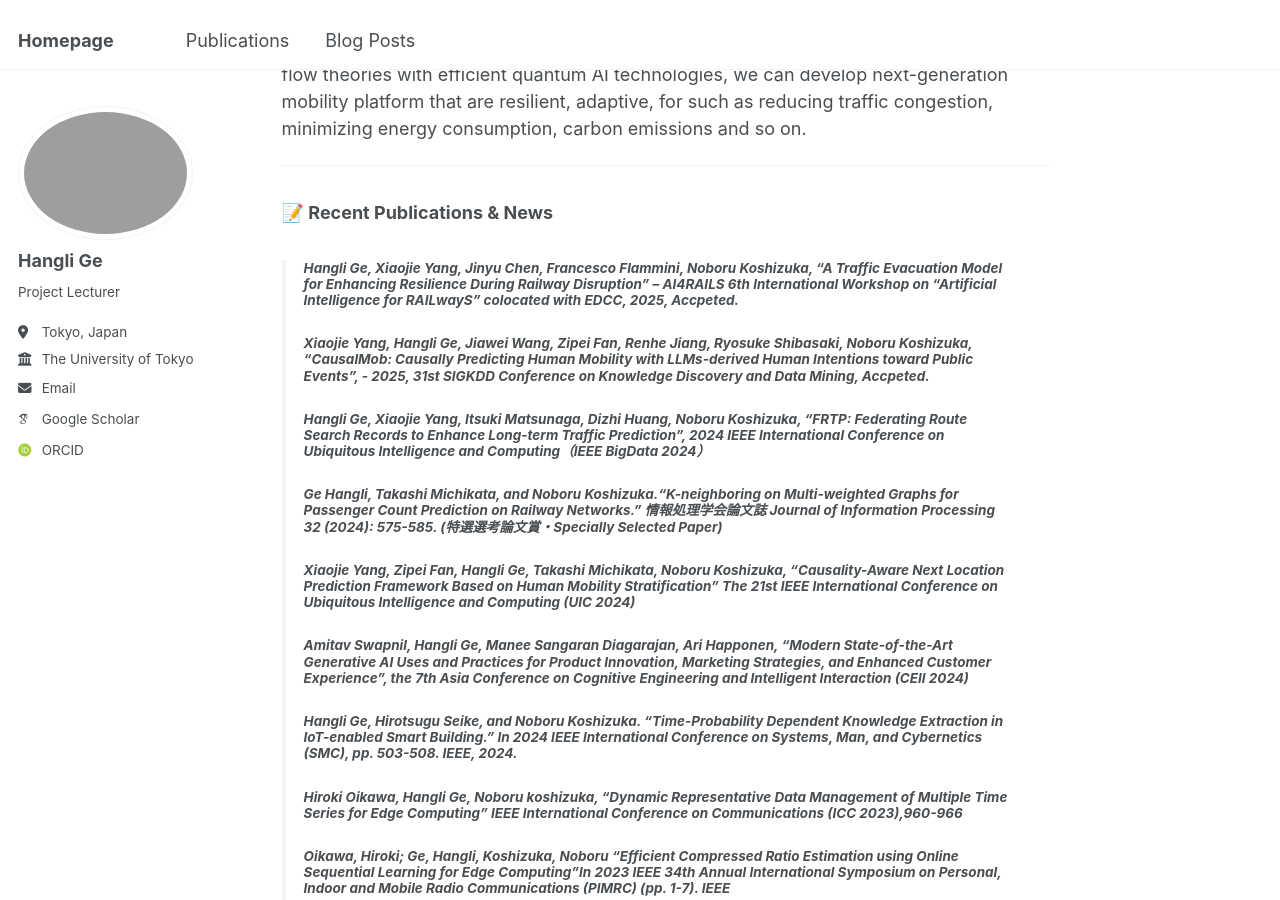
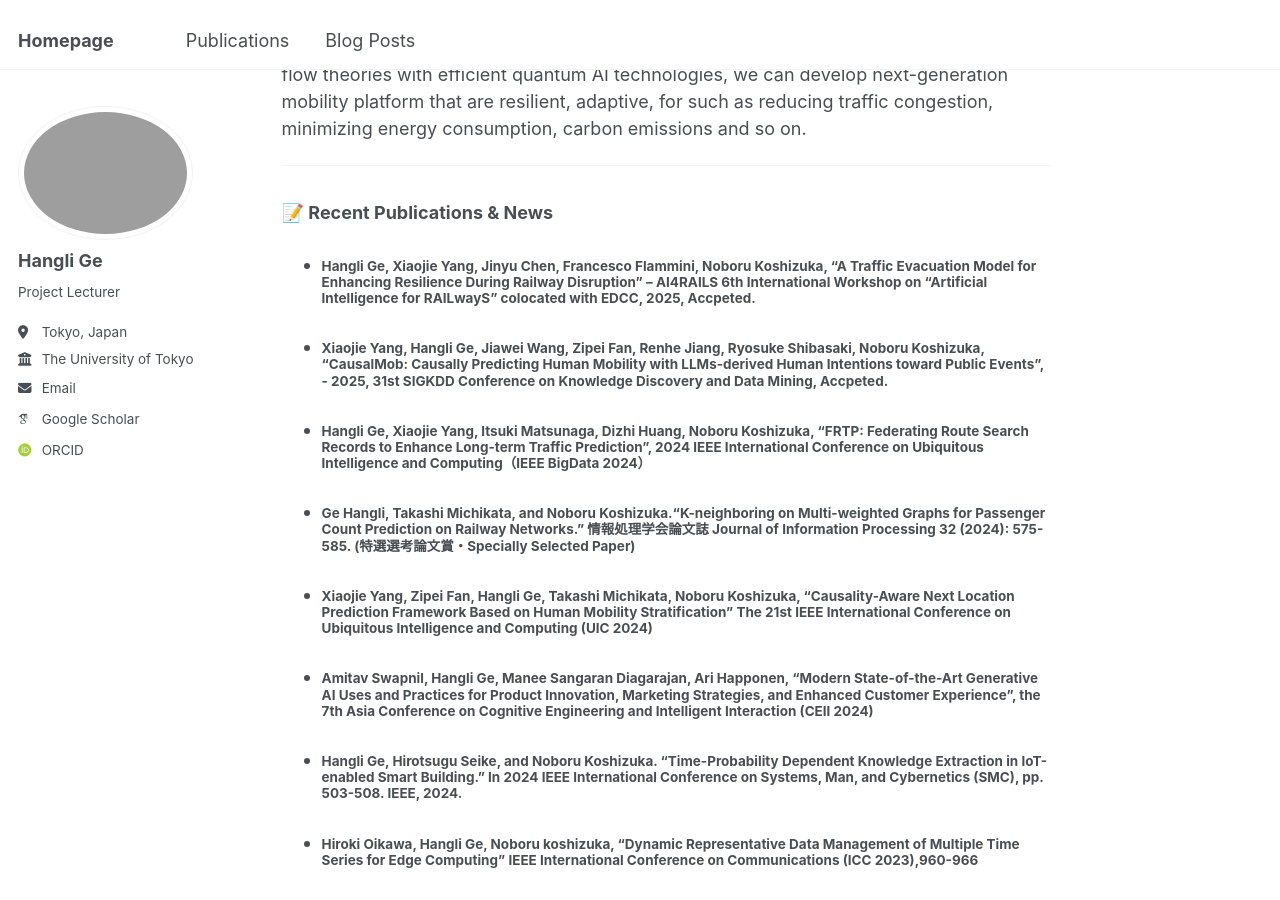
Before and after one commit to christie888/christie888.github.io, a Jekyll site: the page built from _pages/about.md, in a window 1280 px wide and 900 px high, scrolled down 1087 px. Built offline with Jekyll 4.4.1, drawn with Linux system fonts in a browser that asks for light colours; some web fonts are replaced.

```diff
--- a/_pages/about.md
+++ b/_pages/about.md
@@ -34,20 +34,20 @@ As quantum computing advances, Pysicis-informed (PI)-AI offers a bridge between
 ---
 
 ### 📝 Recent Publications & News
-> #####  **Hangli Ge**, Xiaojie Yang, Jinyu Chen, Francesco Flammini, Noboru Koshizuka, **"A Traffic Evacuation Model for Enhancing Resilience During Railway Disruption"** – AI4RAILS 6th International Workshop on “Artificial Intelligence for RAILwayS” colocated with EDCC, 2025, Accpeted.
-> ##### Xiaojie Yang, **Hangli Ge**, Jiawei Wang, Zipei Fan, Renhe Jiang, Ryosuke Shibasaki, Noboru Koshizuka, **"CausalMob: Causally Predicting Human Mobility with LLMs-derived Human Intentions toward Public Events"**, - 2025, 31st SIGKDD Conference on Knowledge Discovery and Data Mining, Accpeted.
-> #####  **Hangli Ge**, Xiaojie Yang, Itsuki Matsunaga, Dizhi Huang, Noboru Koshizuka, **"FRTP: Federating Route Search Records to Enhance Long-term Traffic Prediction"**, 2024 IEEE International Conference on Ubiquitous Intelligence and Computing（IEEE BigData 2024）
-> #####  Ge Hangli, Takashi Michikata, and Noboru Koshizuka.“K-neighboring on Multi-weighted Graphs for Passenger Count Prediction on Railway Networks.” 情報処理学会論文誌 Journal of Information Processing 32 (2024): 575-585. (特選選考論文賞・Specially Selected Paper)
-> #####  Xiaojie Yang, Zipei Fan, **Hangli Ge**, Takashi Michikata, Noboru Koshizuka, **"Causality-Aware Next Location Prediction Framework Based on Human Mobility Stratification"** The 21st IEEE International Conference on Ubiquitous Intelligence and Computing (UIC 2024)
-> #####  Amitav Swapnil, **Hangli Ge**, Manee Sangaran Diagarajan, Ari Happonen, **"Modern State-of-the-Art Generative AI Uses and Practices for Product Innovation, Marketing Strategies, and Enhanced Customer Experience"**, the 7th Asia Conference on Cognitive Engineering and Intelligent Interaction (CEII 2024)
-> #####  **Hangli Ge**, Hirotsugu Seike, and Noboru Koshizuka. **"Time-Probability Dependent Knowledge Extraction in IoT-enabled Smart Building."** In 2024 IEEE International Conference on Systems, Man, and Cybernetics (SMC), pp. 503-508. IEEE, 2024.
-> ##### Hiroki Oikawa, Hangli Ge, Noboru koshizuka, “Dynamic Representative Data Management of Multiple Time Series for Edge Computing” IEEE International Conference on Communications (ICC 2023),960-966
-> ##### Oikawa, Hiroki; Ge, Hangli, Koshizuka, Noboru “Efficient Compressed Ratio Estimation using Online Sequential Learning for Edge Computing”In 2023 IEEE 34th Annual International Symposium on Personal, Indoor and Mobile Radio Communications (PIMRC) (pp. 1-7). IEEE
-> ##### Itsuki Matsunaga, Yuto Kosugi, Ge Hangli, Takashi Michikata, Noboru Koshizuka, “Improving Long-Term Traffic Prediction with Online Search Log Data” 2023 IEEE 47th Annual Computers, Software, and Applications Conference (COMPSAC). IEEE, 2023
->##### Hiroki Oikawa, Hangli Ge, Noboru koshizuka, “On-line Interpolation-based Data Management for Time-Series Data toward Edge Computing” GLOBECOM 2022-2022 IEEE Global Communications Conference, 5050-5056
->##### Hangli Ge, Lifeng Lin, Renhe Jiang, Takashi Michikata, Noboru Koshizuka, “Multi-weighted Graphs Learning for Passenger Count Prediction on Railway Network”, In 2022 IEEE 46th Annual Computers, Software, and Applications Conference (COMPSAC) (pp.374-382).IEEE.
-> ##### Ge Hangli, Zhe Sun, Yasuhira Chiba, and Noboru Koshizuka. "Accurate indoor location awareness based on machine learning of environmental sensing data." Computers & Electrical Engineering 98 (2022): 107676.
->##### Hangli Ge, Xiaohui Peng, Noboru Koshizuka, Applying knowledge inference on event-conjunction for automatic control in smart building, Applied Sciences 11 (3), 935,2021
+* #####  **Hangli Ge**, Xiaojie Yang, Jinyu Chen, Francesco Flammini, Noboru Koshizuka, **"A Traffic Evacuation Model for Enhancing Resilience During Railway Disruption"** – AI4RAILS 6th International Workshop on “Artificial Intelligence for RAILwayS” colocated with EDCC, 2025, Accpeted.
+* ##### Xiaojie Yang, **Hangli Ge**, Jiawei Wang, Zipei Fan, Renhe Jiang, Ryosuke Shibasaki, Noboru Koshizuka, **"CausalMob: Causally Predicting Human Mobility with LLMs-derived Human Intentions toward Public Events"**, - 2025, 31st SIGKDD Conference on Knowledge Discovery and Data Mining, Accpeted.
+* #####  **Hangli Ge**, Xiaojie Yang, Itsuki Matsunaga, Dizhi Huang, Noboru Koshizuka, **"FRTP: Federating Route Search Records to Enhance Long-term Traffic Prediction"**, 2024 IEEE International Conference on Ubiquitous Intelligence and Computing（IEEE BigData 2024）
+*  #####  Ge Hangli, Takashi Michikata, and Noboru Koshizuka.“K-neighboring on Multi-weighted Graphs for Passenger Count Prediction on Railway Networks.” 情報処理学会論文誌 Journal of Information Processing 32 (2024): 575-585. (特選選考論文賞・Specially Selected Paper)
+*  #####  Xiaojie Yang, Zipei Fan, **Hangli Ge**, Takashi Michikata, Noboru Koshizuka, **"Causality-Aware Next Location Prediction Framework Based on Human Mobility Stratification"** The 21st IEEE International Conference on Ubiquitous Intelligence and Computing (UIC 2024)
+*  #####  Amitav Swapnil, **Hangli Ge**, Manee Sangaran Diagarajan, Ari Happonen, **"Modern State-of-the-Art Generative AI Uses and Practices for Product Innovation, Marketing Strategies, and Enhanced Customer Experience"**, the 7th Asia Conference on Cognitive Engineering and Intelligent Interaction (CEII 2024)
+*  #####  **Hangli Ge**, Hirotsugu Seike, and Noboru Koshizuka. **"Time-Probability Dependent Knowledge Extraction in IoT-enabled Smart Building."** In 2024 IEEE International Conference on Systems, Man, and Cybernetics (SMC), pp. 503-508. IEEE, 2024.
+*  ##### Hiroki Oikawa, Hangli Ge, Noboru koshizuka, “Dynamic Representative Data Management of Multiple Time Series for Edge Computing” IEEE International Conference on Communications (ICC 2023),960-966
+*  ##### Oikawa, Hiroki; Ge, Hangli, Koshizuka, Noboru “Efficient Compressed Ratio Estimation using Online Sequential Learning for Edge Computing”In 2023 IEEE 34th Annual International Symposium on Personal, Indoor and Mobile Radio Communications (PIMRC) (pp. 1-7). IEEE
+* ##### Itsuki Matsunaga, Yuto Kosugi, Ge Hangli, Takashi Michikata, Noboru Koshizuka, “Improving Long-Term Traffic Prediction with Online Search Log Data” 2023 IEEE 47th Annual Computers, Software, and Applications Conference (COMPSAC). IEEE, 2023
+*   ##### Hiroki Oikawa, Hangli Ge, Noboru koshizuka, “On-line Interpolation-based Data Management for Time-Series Data toward Edge Computing” GLOBECOM 2022-2022 IEEE Global Communications Conference, 5050-5056
+* ##### Hangli Ge, Lifeng Lin, Renhe Jiang, Takashi Michikata, Noboru Koshizuka, “Multi-weighted Graphs Learning for Passenger Count Prediction on Railway Network”, In 2022 IEEE 46th Annual Computers, Software, and Applications Conference (COMPSAC) (pp.374-382).IEEE.
+* ##### Ge Hangli, Zhe Sun, Yasuhira Chiba, and Noboru Koshizuka. "Accurate indoor location awareness based on machine learning of environmental sensing data." Computers & Electrical Engineering 98 (2022): 107676.
+* ##### Hangli Ge, Xiaohui Peng, Noboru Koshizuka, Applying knowledge inference on event-conjunction for automatic control in smart building, Applied Sciences 11 (3), 935,2021
 
 
 
```
